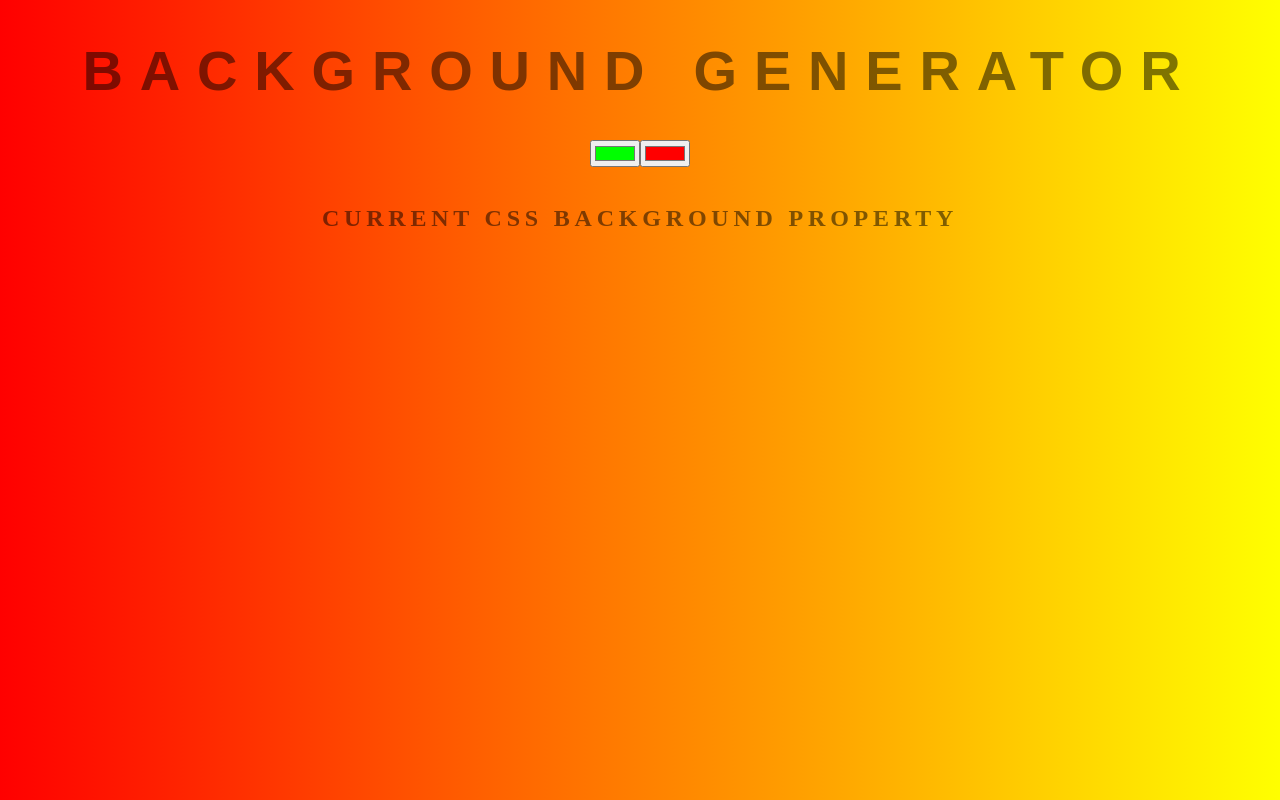
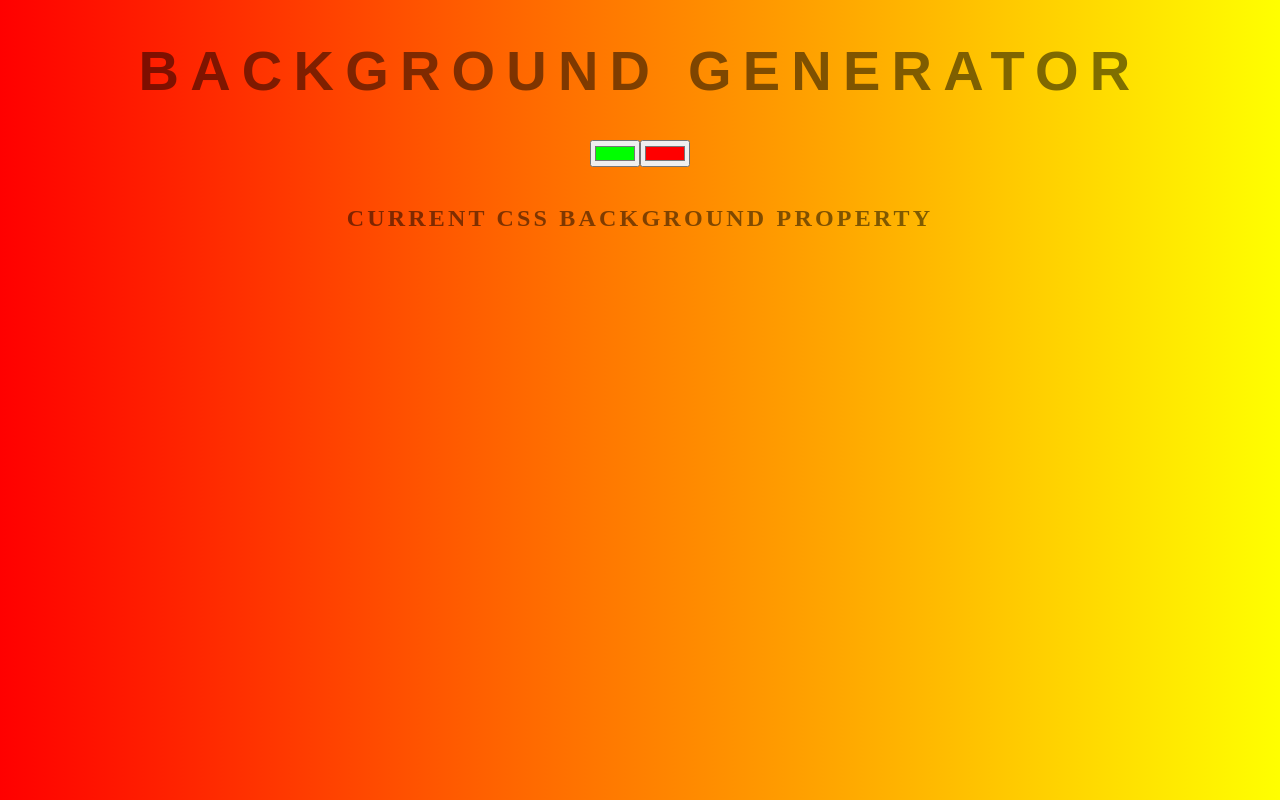
Before and after one commit to pranav89624/Gradient-Background-Generator, a plain HTML site: page index.html in a window 1280 px wide. Drawn offline with Linux system fonts and the light colour scheme.

Commit message:
Update style.css

```diff
--- a/style.css
+++ b/style.css
@@ -1 +1 @@
-body,h1{text-transform:uppercase;letter-spacing:.3em}body,h1,h3{color:rgba(0,0,0,.5);text-align:center}body{top:15%;background:linear-gradient(to right,red,#ff0)}h1{font:600 3.5em Raleway,sans-serif;width:100%}h3{font:900 1em Raleway,sans-serif;text-transform:none;letter-spacing:.01em}
+body,h1{text-transform:uppercase;letter-spacing:.2em}body,h1,h3{color:rgba(0,0,0,.5);text-align:center}body{top:15%;background:linear-gradient(to right,red,#ff0)}h1{font:600 3.5em Raleway,sans-serif;width:100%}h3{font:900 1em Raleway,sans-serif;text-transform:none;letter-spacing:.01em}
```
